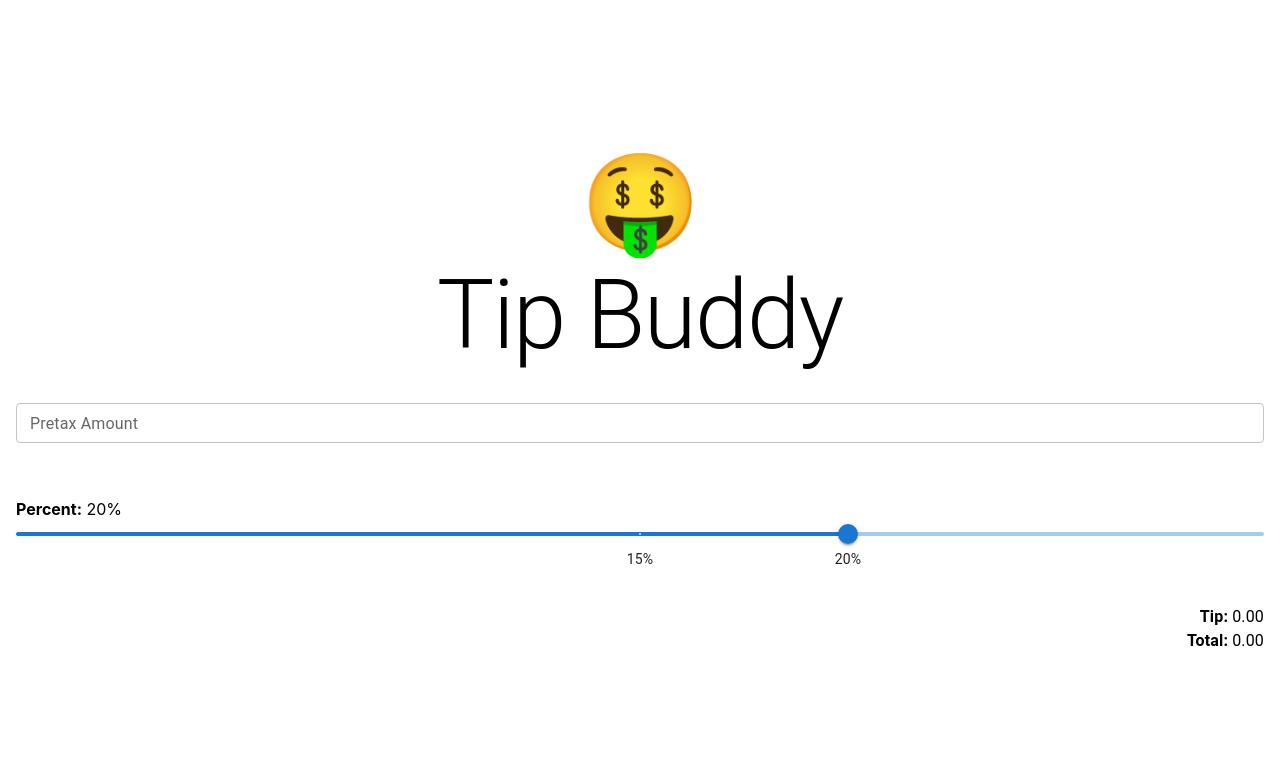
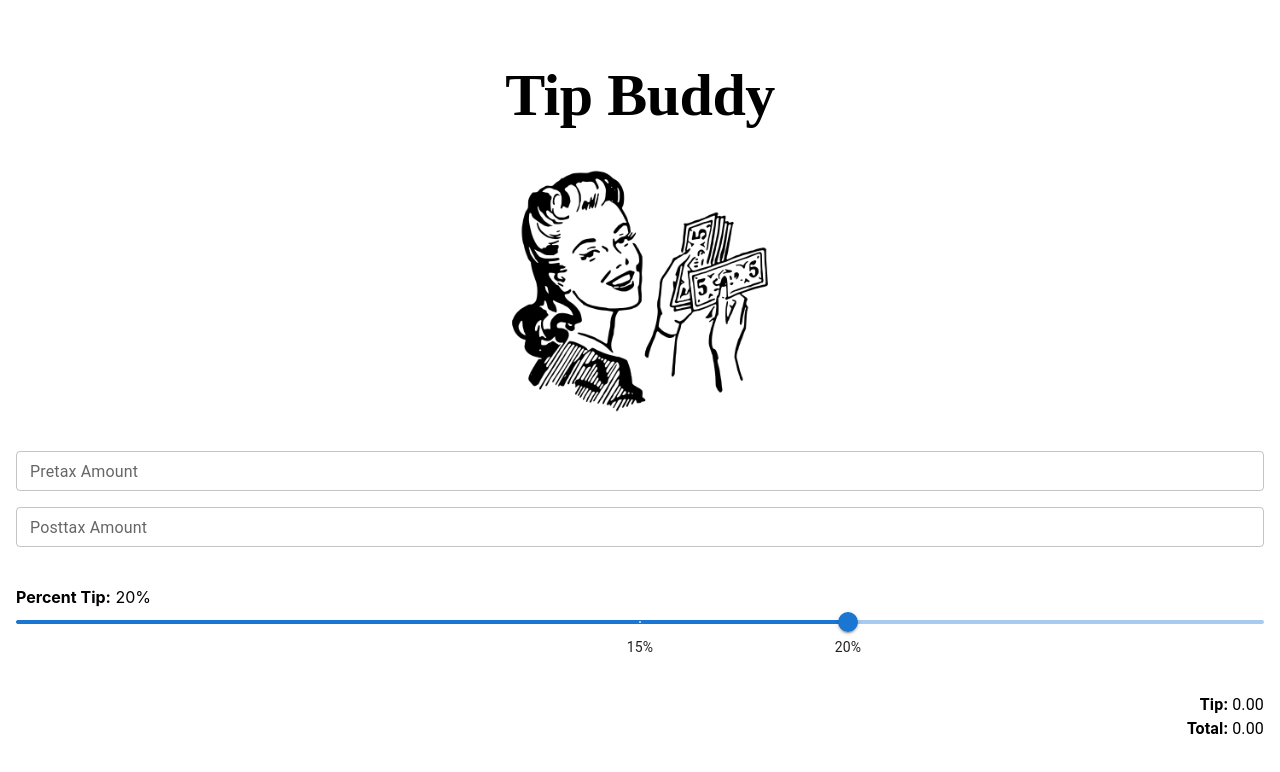
Before and after one commit to ccallen001/tip-buddy, a React (Create React App) app in the folder ui/: page / in a window 1280 px wide. Shown: the top 772 px of the page. Built offline with nearby package versions, Linux system fonts and the light colour scheme.

Commit message:
extract to components

```diff
--- a/ui/src/app/App.scss
+++ b/ui/src/app/App.scss
@@ -4,4 +4,14 @@
   justify-content: center;
   padding: 1rem;
   height: 100%;
+
+  #main-image {
+    margin: 0 auto;
+    padding-bottom: 2rem;
+    width: 16rem;
+  }
+
+  .MuiTextField-root {
+    margin-bottom: 1rem;
+  }
 }
--- a/ui/src/app/App.tsx
+++ b/ui/src/app/App.tsx
@@ -1,74 +1,64 @@
 import { useEffect, useState } from 'react';
-import { Box, Typography, TextField, Slider } from '@mui/material';
+import { Typography, Box } from '@mui/material';
+import PretaxTextField from '../components/PretaxTextField';
+import PosttaxTextField from '../components/PosttaxTextField';
+import PercentSlider from '../components/PercentSlider';
+import moneyWoman from '../assets/money-woman.png';
 import './App.scss';
+
+export type ErrorObject = {
+  field: string;
+  msg: string;
+};
 
 function App() {
   const [pretaxAmount, setPretaxAmount] = useState('');
-  const [percentAmount, setPercentAmount] = useState(20);
+  const [posttaxAmount, setPosttaxAmount] = useState('');
+  const [percentTip, setPercentTip] = useState(20);
   const [tipAmount, setTipAmount] = useState('');
   const [totalAmount, setTotalAmount] = useState('');
-  const [error, setError] = useState('');
+  const [errors, setErrors] = useState<ErrorObject[]>([]);
 
   useEffect(() => {
     const pretax = parseFloat(pretaxAmount) || 0;
-    const percent = percentAmount / 100;
-    const total = Math.round(pretax * percent + pretax);
-    const tip = total - pretax;
+    const posttax = parseFloat(posttaxAmount) || 0;
+    const tip = pretax * (percentTip / 100);
+    const total = posttax + tip;
 
-    setTotalAmount(total.toFixed(2));
-    setTipAmount(tip.toFixed(2));
-  }, [pretaxAmount, percentAmount]);
+    const hasPretaxAndPosttax = !!pretax && !!posttax;
+
+    setTipAmount((hasPretaxAndPosttax ? tip : 0).toFixed(2));
+    setTotalAmount((hasPretaxAndPosttax ? total : 0).toFixed(2));
+  }, [pretaxAmount, posttaxAmount, percentTip]);
 
   return (
     <div className="App">
-      <Typography variant="h1" pb={4} textAlign="center">
-        🤑
-        <br />
-        Tip Buddy
+      <Typography variant="h2" pb={4} fontFamily="cursive" textAlign="center">
+        <strong>Tip Buddy</strong>
       </Typography>
 
-      <TextField
-        type="number"
-        label="Pretax Amount"
-        size="small"
-        color="info"
-        value={pretaxAmount}
-        onChange={(ev) => {
-          const value = ev.target.value;
-          if (value) setError('');
-          setPretaxAmount(value);
-        }}
-        error={!!error}
-        helperText={error}
-        sx={{ height: 64, width: '100%' }}
-      />
-      <Box pt={4} pb={4}>
-        <label>
-          <strong>Percent:</strong> {percentAmount}%
-        </label>
+      <img id="main-image" src={moneyWoman} />
 
-        <Slider
-          defaultValue={20}
-          max={30}
-          // step={5}
-          valueLabelDisplay="auto"
-          marks={[
-            {
-              label: '15%',
-              value: 15
-            },
-            {
-              label: '20%',
-              value: 20
-            }
-          ]}
-          value={percentAmount}
-          onChange={(ev) => {
-            if (!pretaxAmount) setError('Please provide pretax amount');
-            setPercentAmount(parseFloat((ev.target as HTMLInputElement).value));
+      <Box pb={3}>
+        <PretaxTextField
+          {...{ pretaxAmount, setPretaxAmount, errors, setErrors }}
+        />
+        <PosttaxTextField
+          {...{ posttaxAmount, setPosttaxAmount, errors, setErrors }}
+        />
+      </Box>
+
+      <Box pb={4}>
+        <PercentSlider
+          {...{
+            percentTip,
+            setPercentTip,
+            pretaxAmount,
+            posttaxAmount
           }}
         />
       </Box>
+
       <Typography align="right">
         <strong>Tip:</strong> {tipAmount}
       </Typography>
--- /dev/null
+++ b/ui/src/components/PercentSlider.tsx
@@ -0,0 +1,41 @@
+import { ErrorObject } from '../app/App';
+import { Slider } from '@mui/material';
+
+interface PercentSliderProps {
+  percentTip: number;
+  setPercentTip: (prev: number) => void;
+  pretaxAmount: string;
+  posttaxAmount: string;
+}
+
+function PercentSlider({ percentTip, setPercentTip }: PercentSliderProps) {
+  return (
+    <div className="PercentSlider">
+      <label>
+        <strong>Percent Tip:</strong> {percentTip}%
+      </label>
+
+      <Slider
+        defaultValue={20}
+        max={30}
+        // step={5}
+        valueLabelDisplay="auto"
+        marks={[
+          {
+            label: '15%',
+            value: 15
+          },
+          {
+            label: '20%',
+            value: 20
+          }
+        ]}
+        value={percentTip}
+        onChange={(ev) => {
+          setPercentTip(parseFloat((ev.target as HTMLInputElement).value));
+        }}
+      />
+    </div>
+  );
+}
+export default PercentSlider;
--- /dev/null
+++ b/ui/src/components/PosttaxTextField.tsx
@@ -0,0 +1,30 @@
+import { TextField } from '@mui/material';
+import { ErrorObject } from '../app/App';
+
+interface PosttaxTextFieldProps {
+  posttaxAmount: string;
+  setPosttaxAmount: (prev: string) => void;
+}
+
+function PosttaxTextField({
+  posttaxAmount,
+  setPosttaxAmount
+}: PosttaxTextFieldProps) {
+  return (
+    <TextField
+      className=""
+      type="number"
+      label="Posttax Amount"
+      size="small"
+      color="info"
+      fullWidth
+      value={posttaxAmount}
+      onChange={(ev) => {
+        const value = ev.target.value;
+        setPosttaxAmount(value);
+      }}
+    />
+  );
+}
+
+export default PosttaxTextField;
--- /dev/null
+++ b/ui/src/components/PretaxTextField.tsx
@@ -0,0 +1,30 @@
+import { TextField } from '@mui/material';
+import { ErrorObject } from '../app/App';
+
+interface PretaxTextFieldProps {
+  pretaxAmount: string;
+  setPretaxAmount: (prev: string) => void;
+}
+
+function PretaxTextField({
+  pretaxAmount,
+  setPretaxAmount
+}: PretaxTextFieldProps) {
+  return (
+    <TextField
+      className=""
+      type="number"
+      label="Pretax Amount"
+      size="small"
+      color="info"
+      fullWidth
+      value={pretaxAmount}
+      onChange={(ev) => {
+        const value = ev.target.value;
+        setPretaxAmount(value);
+      }}
+    />
+  );
+}
+
+export default PretaxTextField;
--- a/ui/tsconfig.json
+++ b/ui/tsconfig.json
@@ -14,11 +14,7 @@
     "resolveJsonModule": true,
     "isolatedModules": true,
     "noEmit": true,
-    "jsx": "react-jsx",
-    "baseUrl": ".",
-    "paths": {
-      "@/*": ["./src/*"]
-    }
+    "jsx": "react-jsx"
   },
   "include": ["src"]
 }
```
Also changed, not shown: ui/src/assets/money-woman.png (added).
